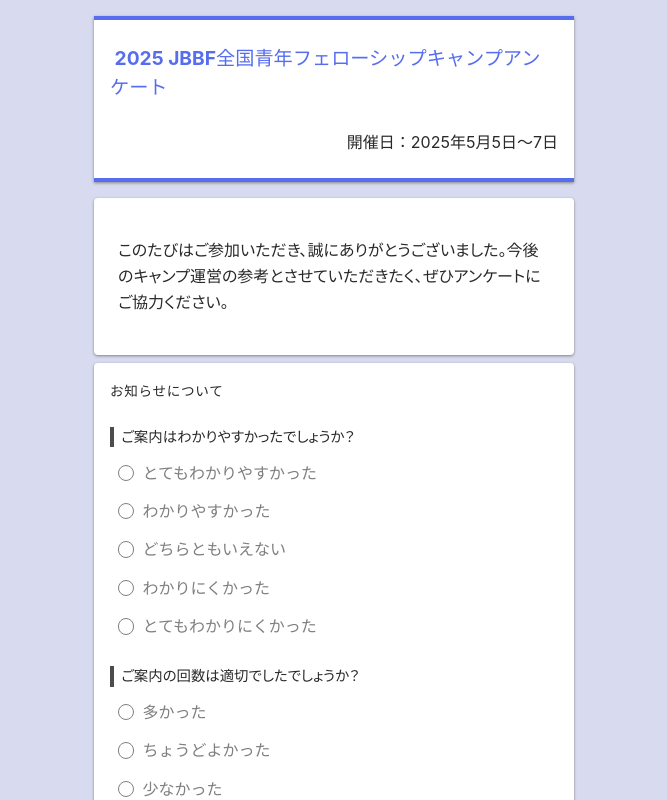
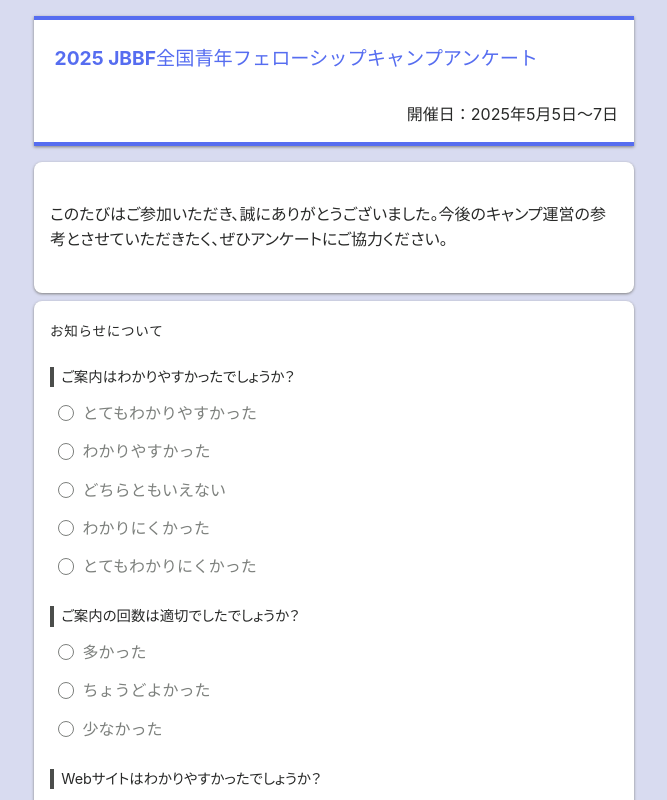
Before and after one commit to axunion/nitonabbc-form, a Nuxt app: page /survey/202505 in a window 1280 px wide. Shown: the top 800 px of the page, without its empty margins (306-973 px from the left). Built offline with nearby package versions, Linux system fonts and the light colour scheme; no server answers.

Commit message:
feat: update component styles for improved layout and consistency

```diff
--- a/app/components/AppCard.vue
+++ b/app/components/AppCard.vue
@@ -9,10 +9,10 @@
 <style scoped>
 .card {
     background: white;
-    border-radius: 4px;
+    border-radius: 8px;
     box-shadow: 0 1px 3px gray;
     display: flex;
     justify-content: center;
-    padding: 1.5em;
+    padding: 1.5em 1em;
 }
 </style>
--- a/app/components/FormBox.vue
+++ b/app/components/FormBox.vue
@@ -11,9 +11,9 @@
 <style scoped>
 .box {
     background: white;
-    border-radius: 4px;
+    border-radius: 8px;
     box-shadow: 0 1px 3px gray;
-    padding: 0.5em 1em 1.5em;
+    padding: 1.5em 1em;
 }
 
 .label {
@@ -21,6 +21,6 @@
     font-weight: bolder;
     letter-spacing: .05em;
     line-height: 1;
-    margin: 1em 0 2em;
+    margin: 0 0 2em;
 }
 </style>
--- a/app/components/HeaderDefault.vue
+++ b/app/components/HeaderDefault.vue
@@ -17,7 +17,7 @@
     border-top: var(--color-primary) solid 4px;
     box-shadow: 0 1px 3px gray;
     margin: 0 0 1em;
-    padding: 1.5em 1em;
+    padding: 1.5em 1em 1em;
     white-space: pre-wrap;
 }
 
--- a/app/layouts/default.vue
+++ b/app/layouts/default.vue
@@ -14,7 +14,7 @@
 
 .content {
   margin: auto;
-  max-width: 480px;
+  max-width: 600px;
   padding: 1em;
   position: relative;
   z-index: 0;
```
